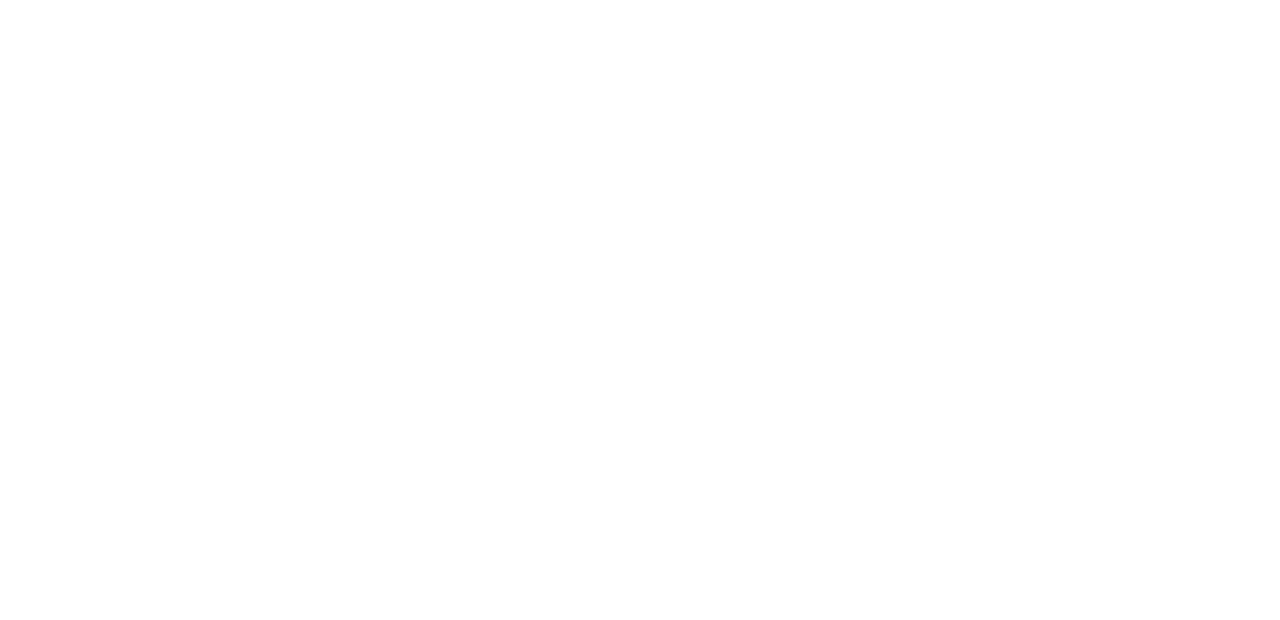
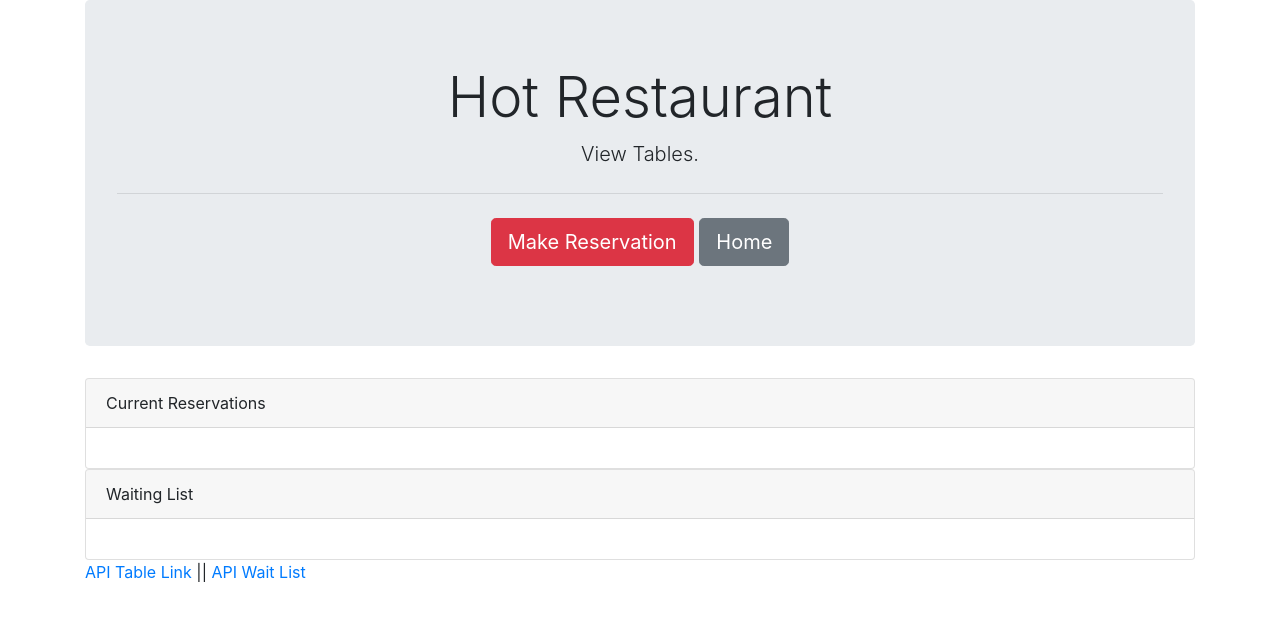
Before and after one commit to nmclear/table_reservations, a plain HTML site: page views.html in a window 1280 px wide. Drawn offline with nearby package versions, Linux system fonts and the light colour scheme.

Commit message:
added views.html initial body structure

```diff
--- a/views.html
+++ b/views.html
@@ -0,0 +1,54 @@
+<!DOCTYPE html>
+<html lang="en">
+<head>
+    <meta charset="UTF-8">
+    <meta name="viewport" content="width=device-width, initial-scale=1.0">
+    <meta http-equiv="X-UA-Compatible" content="ie=edge">
+    <title>Reservations || Tables </title>
+
+    <link rel="stylesheet" href="https://maxcdn.bootstrapcdn.com/bootstrap/4.0.0/css/bootstrap.min.css" integrity="sha384-Gn5384xqQ1aoWXA+058RXPxPg6fy4IWvTNh0E263XmFcJlSAwiGgFAW/dAiS6JXm" crossorigin="anonymous">
+</head>
+<body>
+
+
+
+<div class="container">
+    <div class="jumbotron text-center">
+        <h1 class="display-4">Hot Restaurant</h1>
+        <p class="lead">View Tables.</p>
+        <hr class="my-4">
+        <p class="lead">
+            <a class="btn btn-danger btn-lg" href="form.html" role="button">Make Reservation</a>
+            <a class="btn btn-secondary btn-lg" href="index.html" role="button">Home</a>
+        </p>
+    </div>
+    <div class="card">
+        <div class="card-header">Current Reservations</div>
+        <div class="card-body">
+            <div>
+
+            </div>
+        </div>
+    </div>
+    <div class="card">
+        <div class="card-header">Waiting List</div>
+        <div class="card-body">
+                <div>
+
+                </div>
+        </div>
+    </div>
+    <div>
+        <p><a href="#">API Table Link</a> || <a href="#">API Wait List</a></p>
+    </div>
+
+
+
+</div>
+
+    <script src="https://code.jquery.com/jquery-3.2.1.slim.min.js" integrity="sha384-KJ3o2DKtIkvYIK3UENzmM7KCkRr/rE9/Qpg6aAZGJwFDMVNA/GpGFF93hXpG5KkN" crossorigin="anonymous"></script>
+    <script src="https://cdnjs.cloudflare.com/ajax/libs/popper.js/1.12.9/umd/popper.min.js" integrity="sha384-ApNbgh9B+Y1QKtv3Rn7W3mgPxhU9K/ScQsAP7hUibX39j7fakFPskvXusvfa0b4Q" crossorigin="anonymous"></script>
+    <script src="https://maxcdn.bootstrapcdn.com/bootstrap/4.0.0/js/bootstrap.min.js" integrity="sha384-JZR6Spejh4U02d8jOt6vLEHfe/JQGiRRSQQxSfFWpi1MquVdAyjUar5+76PVCmYl" crossorigin="anonymous"></script>
+
+</body>
+</html>
```
Also changed, not shown: form.html (+5 -1 lines).
